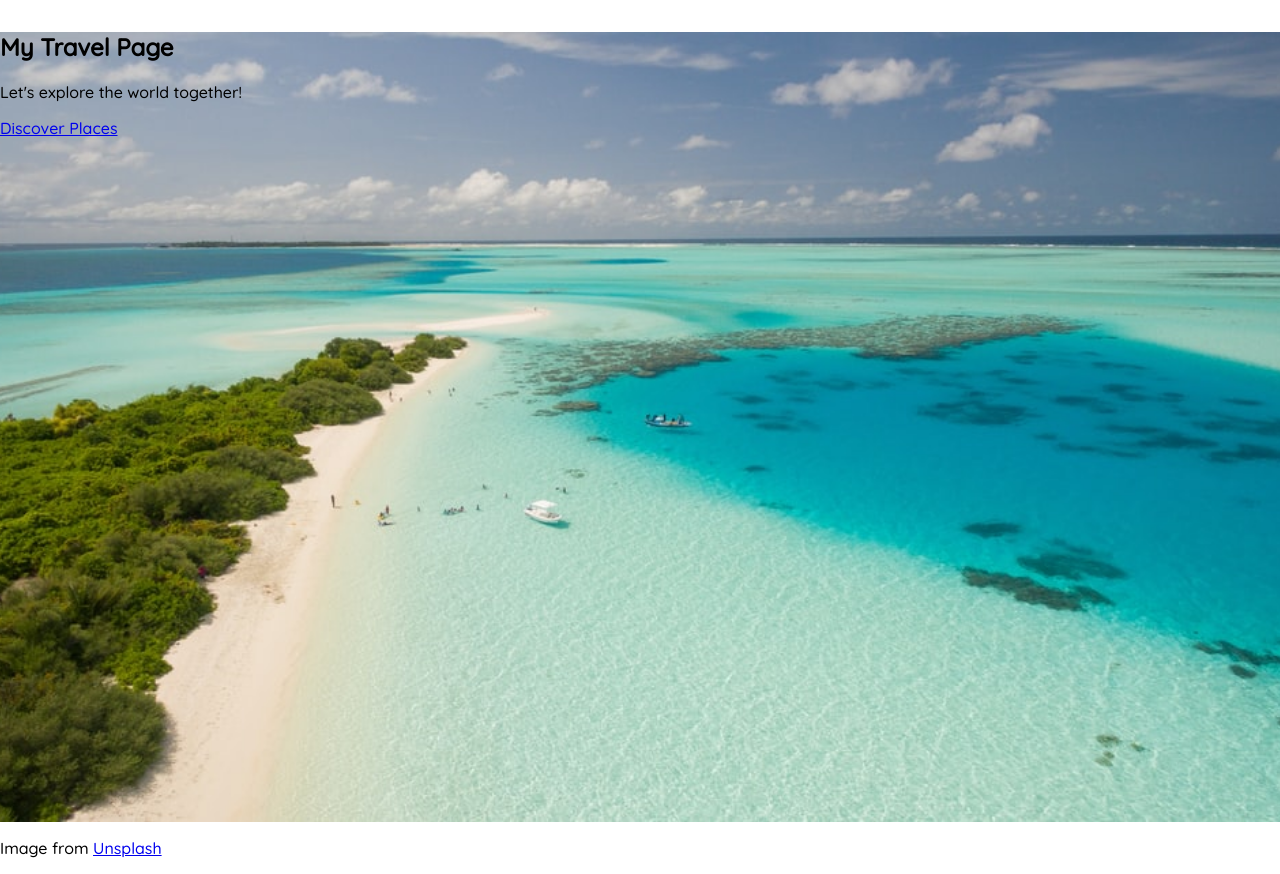
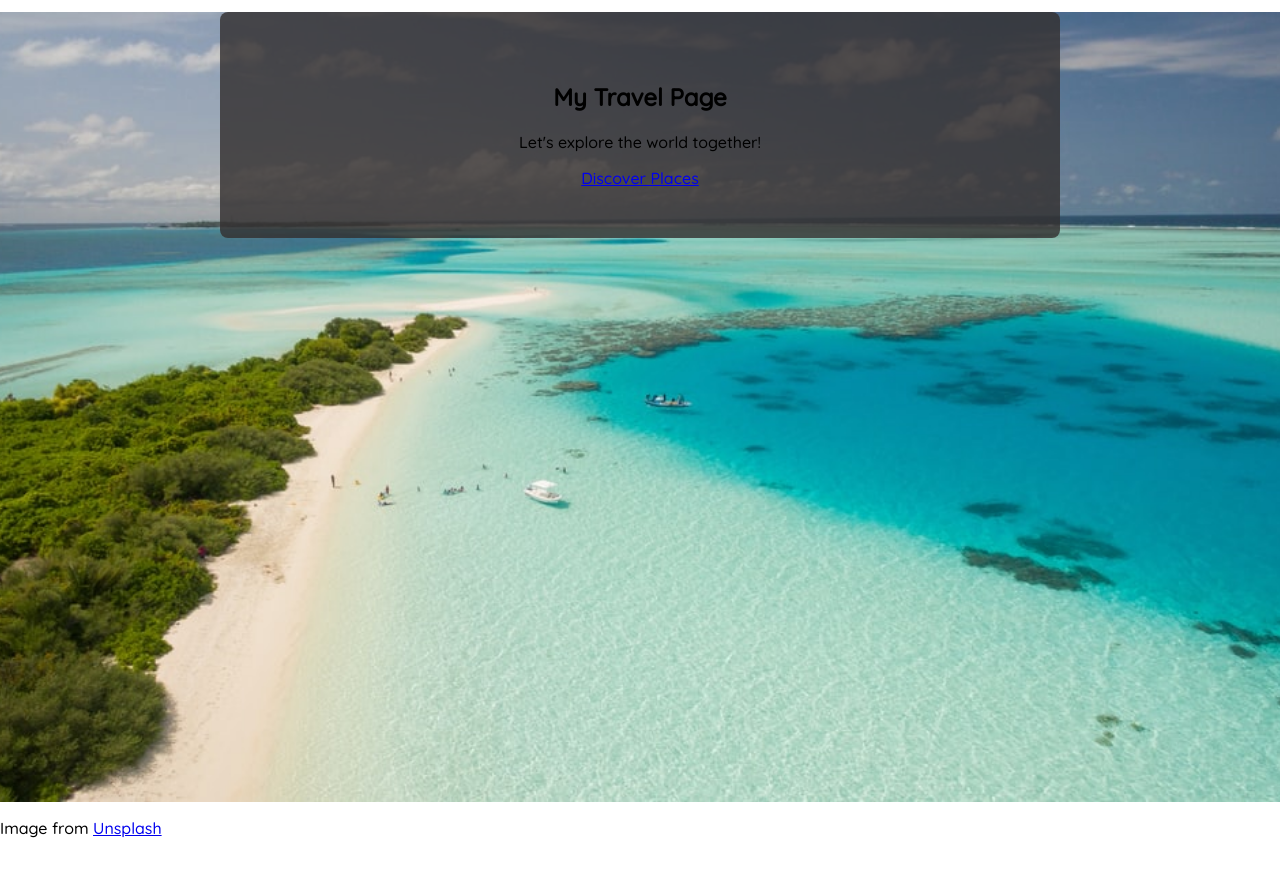
Before and after one commit to elvan/travel-website-css-layouts, a plain HTML site: page index.html in a window 1280 px wide. Shown: the part 62-936 px from the top of the page. Drawn offline with Linux system fonts and the light colour scheme.

Commit message:
creating a container for the hero-content

```diff
--- a/css/styles.css
+++ b/css/styles.css
@@ -4,3 +4,13 @@
   background-position: center;
   background-size: cover;
 }
+
+#hero-content {
+  width: 840px;
+  background-color: rgba(51, 47, 47, 0.8);
+  box-shadow: 2px 4px 8x rgb(68, 67, 67);
+  border-radius: 8px;
+  text-align: center;
+  padding: 50px 0;
+  margin: 0 auto;
+}
--- a/index.html
+++ b/index.html
@@ -30,9 +30,11 @@
     </header>
     <main>
       <section id="hero">
-        <h1>My Travel Page</h1>
-        <p>Let's explore the world together!</p>
-        <a href="/places.html">Discover Places</a>
+        <div id="hero-content">
+          <h1>My Travel Page</h1>
+          <p>Let's explore the world together!</p>
+          <a href="/places.html">Discover Places</a>
+        </div>
       </section>
       <section id="highlights"></section>
     </main>
```
